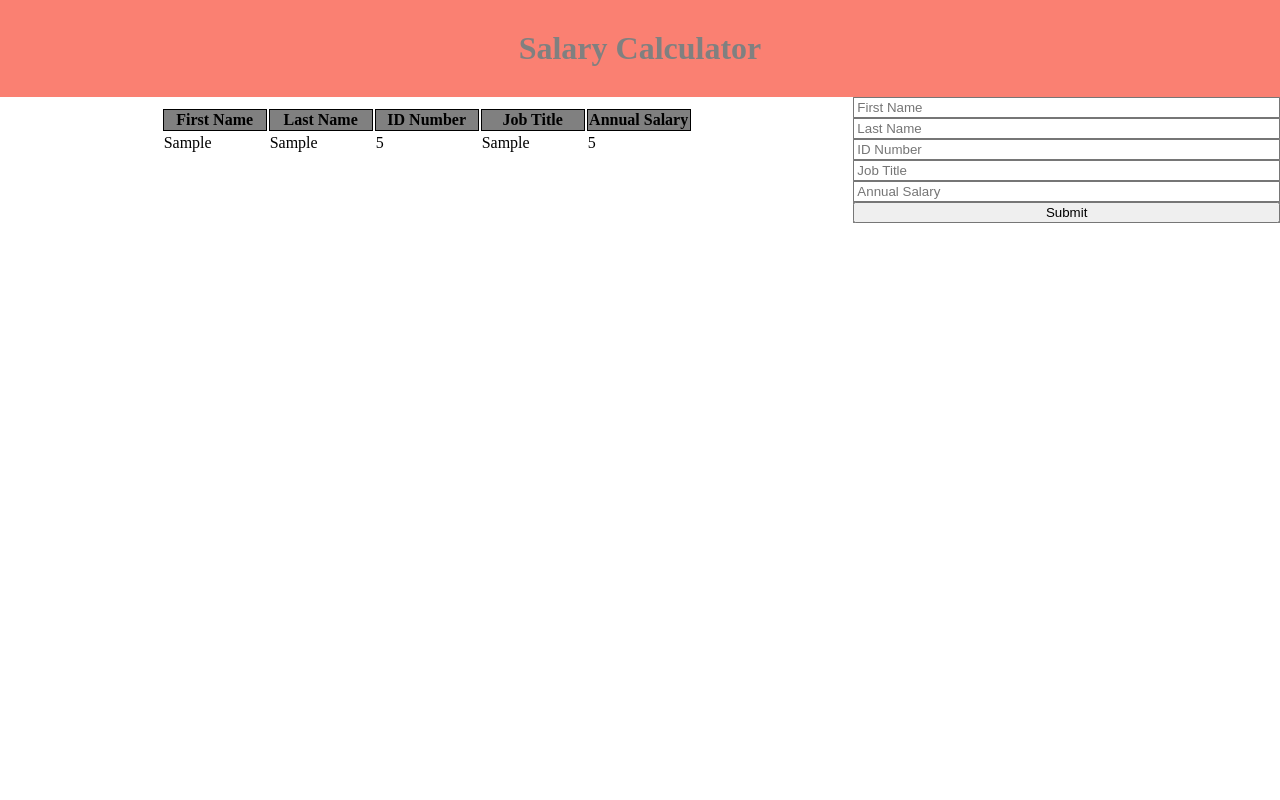
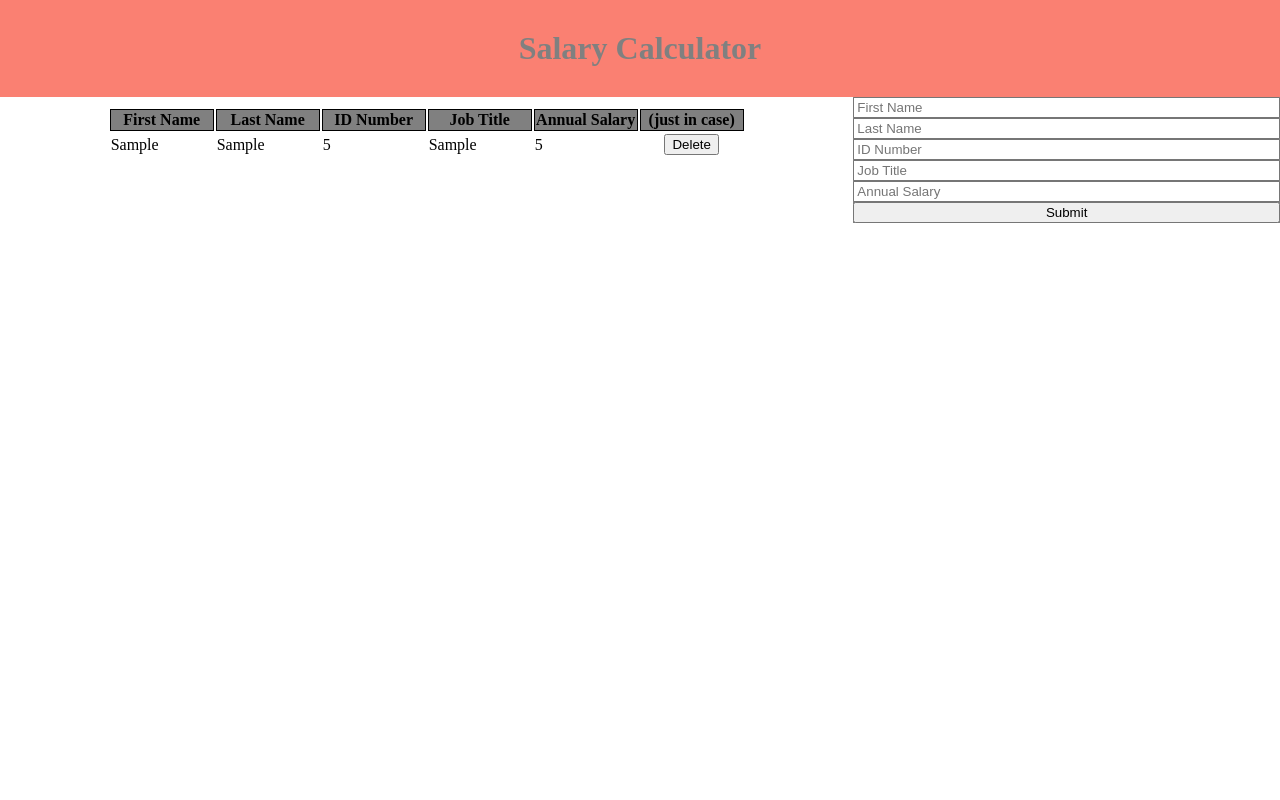
Before and after one commit to conceptcollector/weekend-jquery-salary-calculator, a plain HTML site: page index.html in a window 1280 px wide. Both pictures are taken after typing "Sample", "Sample", "5", "Sample", "5" into the empty fields and a click on the button "Submit". Shown: the top 800 px of the page. Drawn offline with Linux system fonts and the light colour scheme.

Commit message:
Delete button successfully deleting the correct employee

```diff
--- a/client.js
+++ b/client.js
@@ -2,7 +2,7 @@ $(document).ready(onReady);
 
 function onReady(){
     $('#submitButton').on('click', employeeAppender);
-    $('#submitButton').on('click', monthlySalaryCalculator)
+    $('#submitButton').on('click', monthlySalaryCalculator);
 }
 
 let monthlySalary = 0;
@@ -14,7 +14,10 @@ function employeeAppender(){
     <td>${$('#idNumber').val()}</td>
     <td>${$('#jobTitle').val()}</td>
     <td>${$('#annualSalary').val()}</td>
+    <td><button class="delete">Delete</button></td>
     </tr>`);
+    $('.delete').css({"margin": "auto", "display": "block"});
+    $('.delete').on('click', deleteEmployee);
     monthlySalary += parseInt($('#annualSalary').val() / 12);
     $('.inputs').val('');
 }
@@ -26,3 +29,7 @@ function monthlySalaryCalculator(){;
         $('footer').css({"background-color": "black", "color": "red"});
     }
 }
+
+function deleteEmployee() {
+    $(this).closest("tr").remove();
+}
--- a/index.html
+++ b/index.html
@@ -20,6 +20,7 @@
                     <th>ID Number</th>
                     <th>Job Title</th>
                     <th>Annual Salary</th>
+                    <th>(just in case)</th>
                 </thead>
                 <tbody class="employeeDetails">
                 </tbody>
```
Also changed, not shown: style.css (line endings or trailing spaces).
